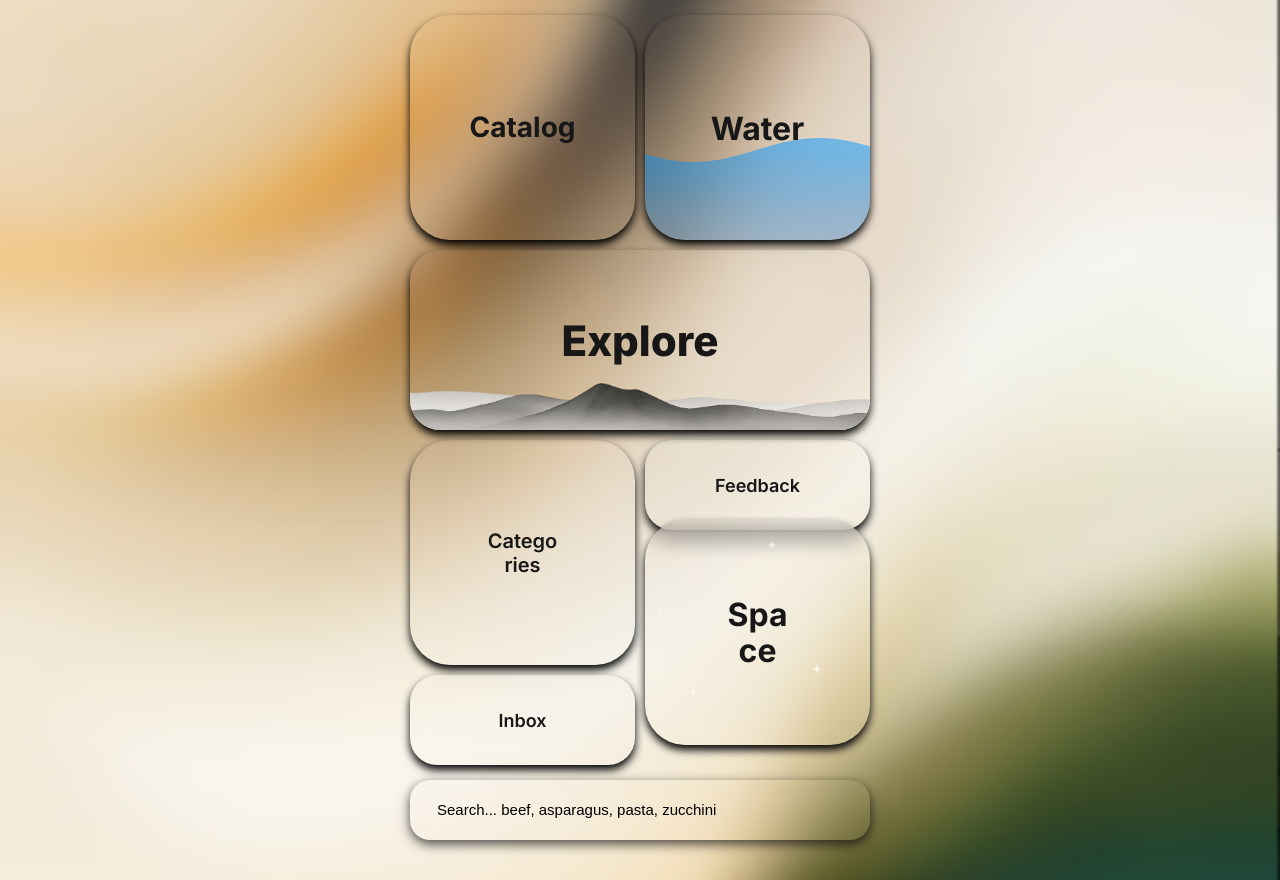
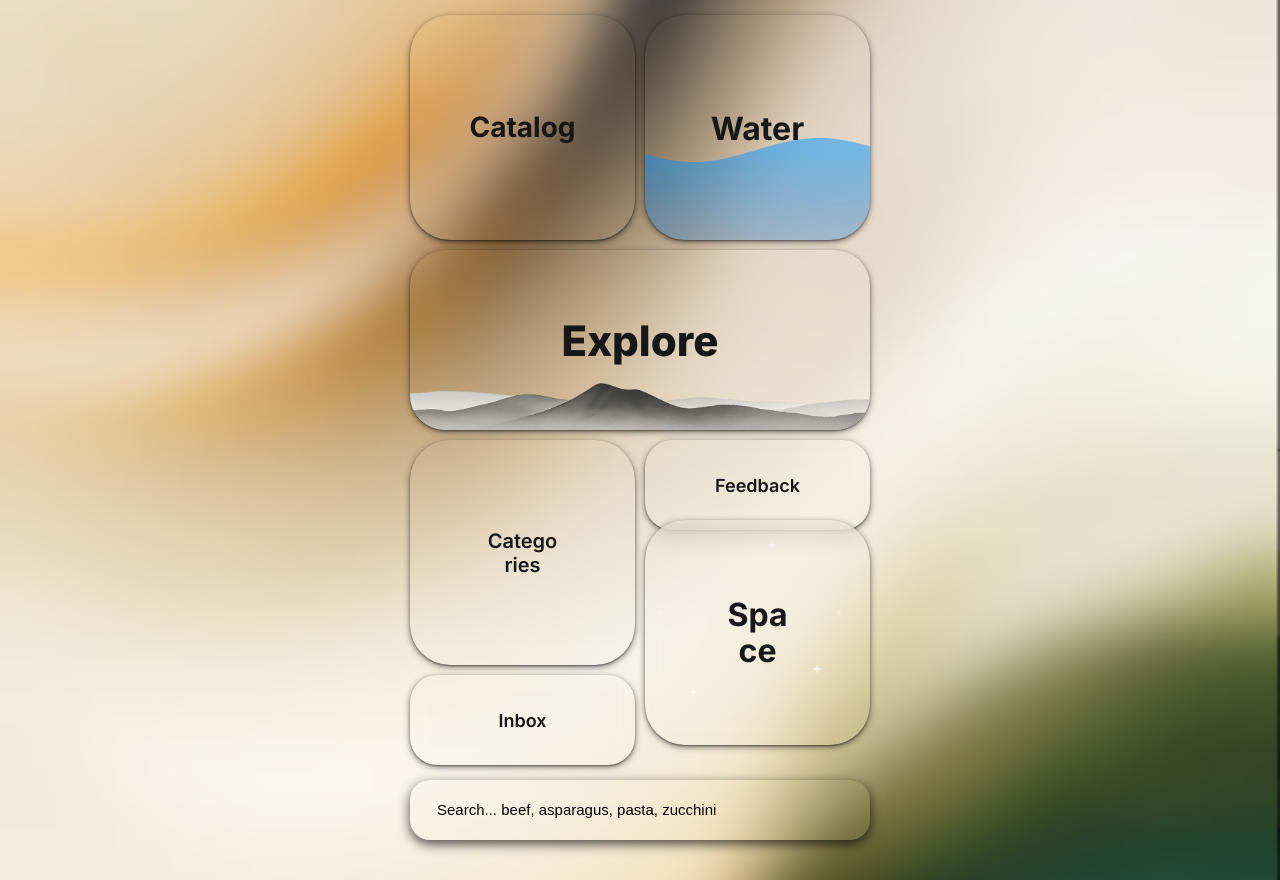
Before and after one commit to dxslns/Pure-Nutrition, a website: page index.html in a window 1280 px wide. Drawn offline with nearby package versions, Linux system fonts and the light colour scheme.

Commit message:
Add files via upload

```diff
--- a/index.html
+++ b/index.html
@@ -80,7 +80,7 @@
             cursor: pointer;
             color: var(--dark-text);
             border-radius: 40px;
-            box-shadow: 0px 5px 9px rgba(0,0,0,1);
+            box-shadow: 0 2px 6px rgba(0,0,0,0.5), 0 1px 2px rgba(0,0,0,0.4);
             background-color: rgba(255, 255, 255, 0);
             backdrop-filter: blur(10px);
             transition: var(--transition);
@@ -143,7 +143,7 @@
             background-repeat: no-repeat;
             position: relative;
             z-index: 1;
-            border-radius: 30px;
+            border-radius: 35px;
         }
 
         .categories-btn {
```
